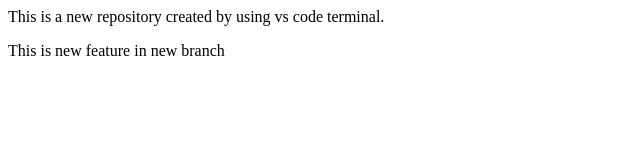
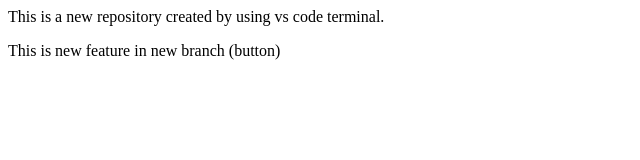
Before and after one commit to KaushikMaslekar/LocalRepo, a plain HTML site: page index.html in a window 1280 px wide. Shown: the full height of the page, 0-640 px from the left. Drawn offline with Linux system fonts and the light colour scheme.

```diff
--- a/index.html
+++ b/index.html
@@ -1,2 +1,2 @@
 <p> This is a new repository created by using vs code terminal.</p>
-<p> This is new feature in new branch</p>
+<p> This is new feature in new branch (button)</p>
```
